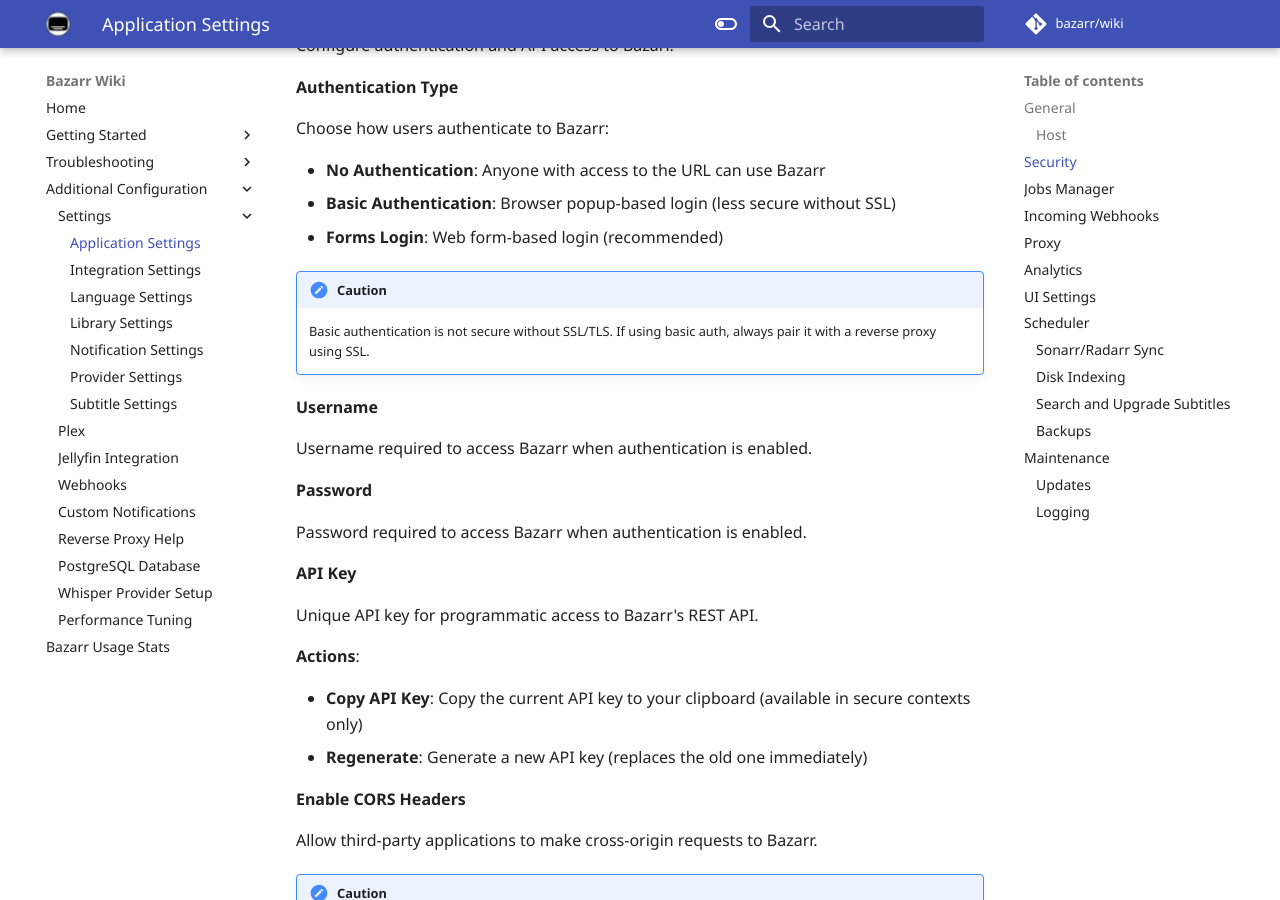
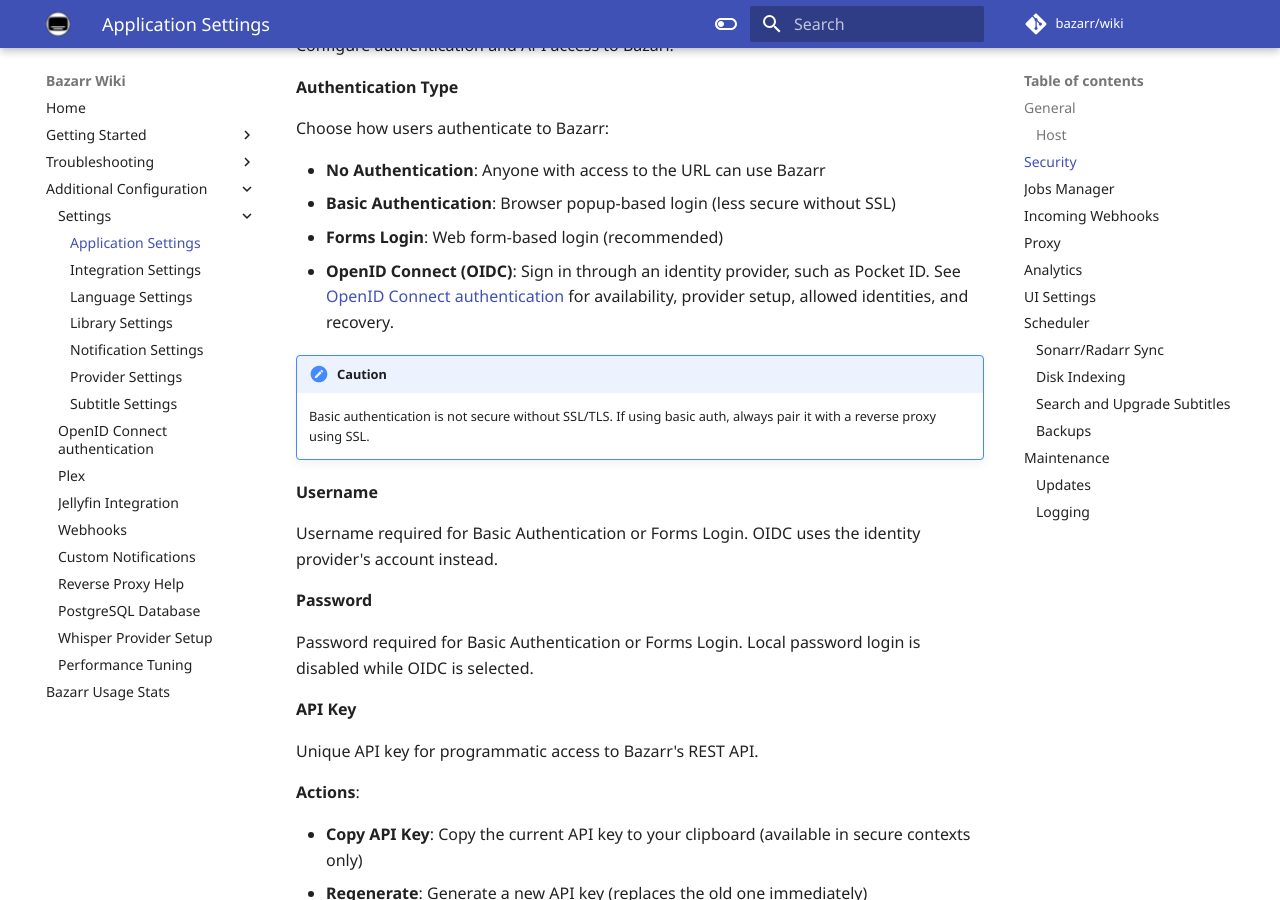
Before and after one commit to bazarr/wiki, an MkDocs documentation site: the page built from docs/Additional-Configuration/Settings/Application.md, in a window 1280 px wide and 900 px high, scrolled down 1463 px. Built offline with MkDocs 1.6.1 and Material for MkDocs 9.7.7, drawn with Linux system fonts in a browser that asks for light colours; some web fonts are replaced; comment, search, counter and statistics services are not loaded.

Commit message:
Added OpenID Connect setup and recovery guide
Document the OIDC implementation in morpheus65535/bazarr#3739, add the guide to navigation, and link it from the authentication settings.

Co-authored-by: gpt-6.1-sol <noreply@openai.com>

```diff
--- a/docs/Additional-Configuration/Settings/Application.md
+++ b/docs/Additional-Configuration/Settings/Application.md
@@ -55,17 +55,18 @@ Choose how users authenticate to Bazarr:
 - **No Authentication**: Anyone with access to the URL can use Bazarr
 - **Basic Authentication**: Browser popup-based login (less secure without SSL)
 - **Forms Login**: Web form-based login (recommended)
+- **OpenID Connect (OIDC)**: Sign in through an identity provider, such as Pocket ID. See [OpenID Connect authentication](../OpenID-Connect.md) for availability, provider setup, allowed identities, and recovery.
 
 !!! caution
     Basic authentication is not secure without SSL/TLS. If using basic auth, always pair it with a reverse proxy using SSL.
 
 **Username**
 
-Username required to access Bazarr when authentication is enabled.
+Username required for Basic Authentication or Forms Login. OIDC uses the identity provider's account instead.
 
 **Password**
 
-Password required to access Bazarr when authentication is enabled.
+Password required for Basic Authentication or Forms Login. Local password login is disabled while OIDC is selected.
 
 **API Key**
 
```
Also changed, not shown: docs/Additional-Configuration/OpenID-Connect.md (added, +65 -0 lines), docs/Additional-Configuration/.pages, docs/Additional-Configuration/images/oidc-login.png (added), docs/Additional-Configuration/images/oidc-settings.png (added).
